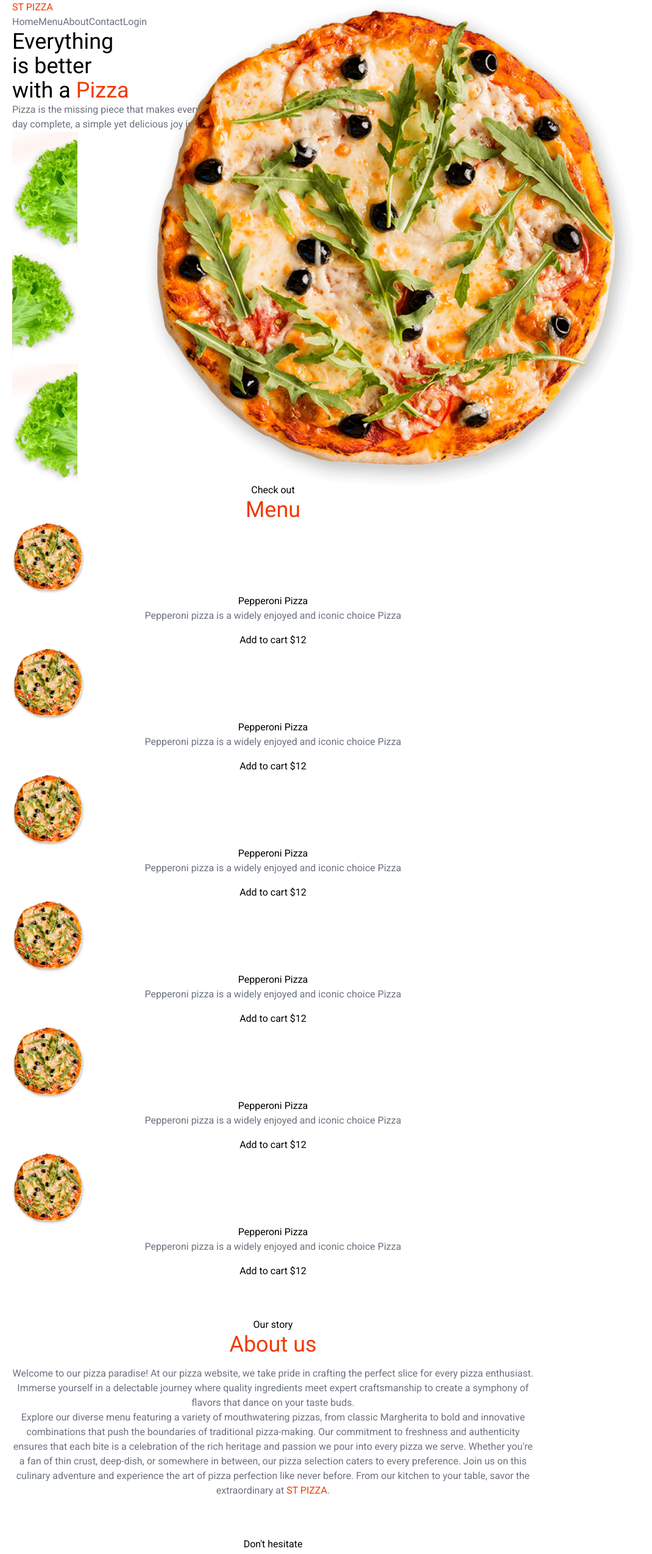
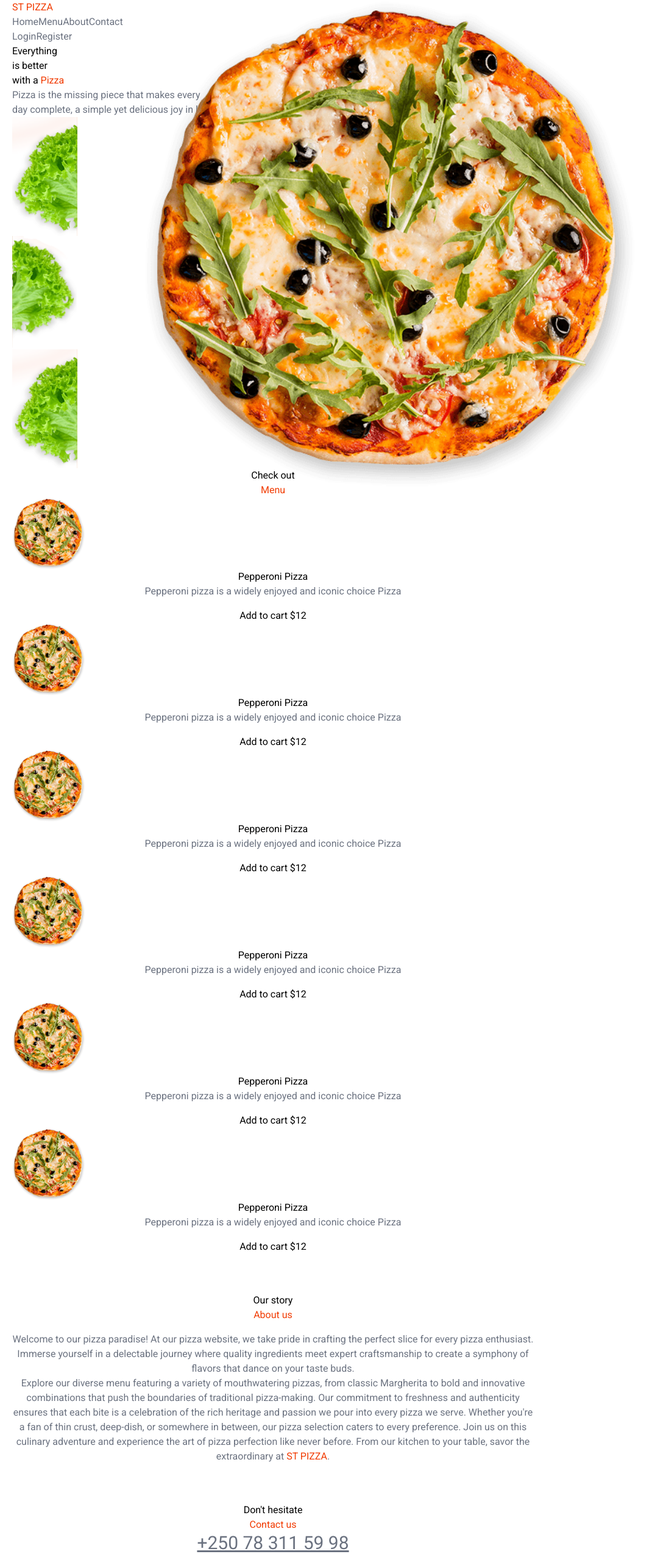
Before and after one commit to fabriceCODER/food_ordering_app, a Next.js app: page / in a window 1280 px wide. Shown: the top 2549 px of the page at 61% size, without its empty margins (0-1070 px from the left). Built offline with nearby package versions, Linux system fonts and the light colour scheme.

Commit message:
Customizing all pages

```diff
--- a/src/Components/Layout/Header.js
+++ b/src/Components/Layout/Header.js
@@ -3,12 +3,16 @@ export default function Header(){
      return(
           <header className='flex items-center justify-between py-4'>
           <Link className='text-primary font-semibold text-2xl' href=''>ST PIZZA</Link>
-          <nav className='flex gap-12 text-gray-500 font-semibold'>
+          <nav className='flex gap-8 text-gray-500 font-semibold'>
             <Link href={''}>Home</Link>
             <Link href={''}>Menu</Link>
             <Link href={''}>About</Link>
             <Link href={''}>Contact</Link>
-            <Link href={''} className='bg-primary rounded-full text-white px-3 py-1'>Login</Link>
+
+          </nav>
+          <nav className="flex items-center gap-4 text-gray-500 font-semibold">
+          <Link href={'/login'}>Login</Link>
+          <Link href={'/register'} className='bg-primary rounded-full text-white px-3 py-1'>Register</Link>
           </nav>
          </header>
      );
--- /dev/null
+++ b/src/app/Register/page.js
@@ -0,0 +1,6 @@
+export default function RegisterPage()
+{
+     return(
+        <div>Register</div>
+     )
+}
--- a/src/app/page.js
+++ b/src/app/page.js
@@ -28,12 +28,13 @@ Explore our diverse menu featuring a variety of mouthwatering pizzas, from class
 
     />
     <div>
-    <a className='text-4xl mt-8 underline text-gray-500' href='tel:+250 78 311 59 98'>+250 78 311 59 98
+    <a className='text-3xl mt-8 underline text-gray-500' href='tel:+250 78 311 59 98'>+250 78 311 59 98
     </a>
     </div>
-
-
    </section>
+   <footer className='border-t p-8 text-center text-gray-500 mt-16'>
+    &copy; 2023 All rights reserved
+   </footer>
    </>
   );
 }
```
